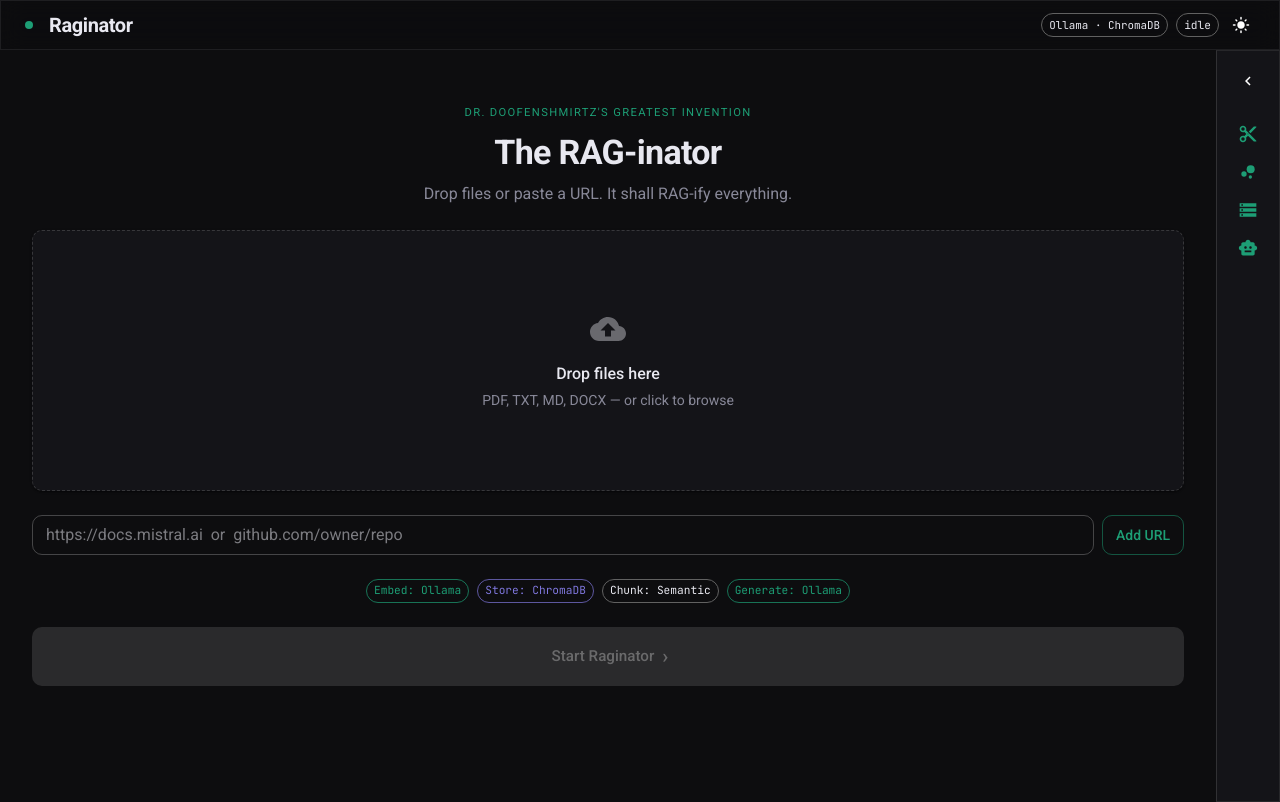
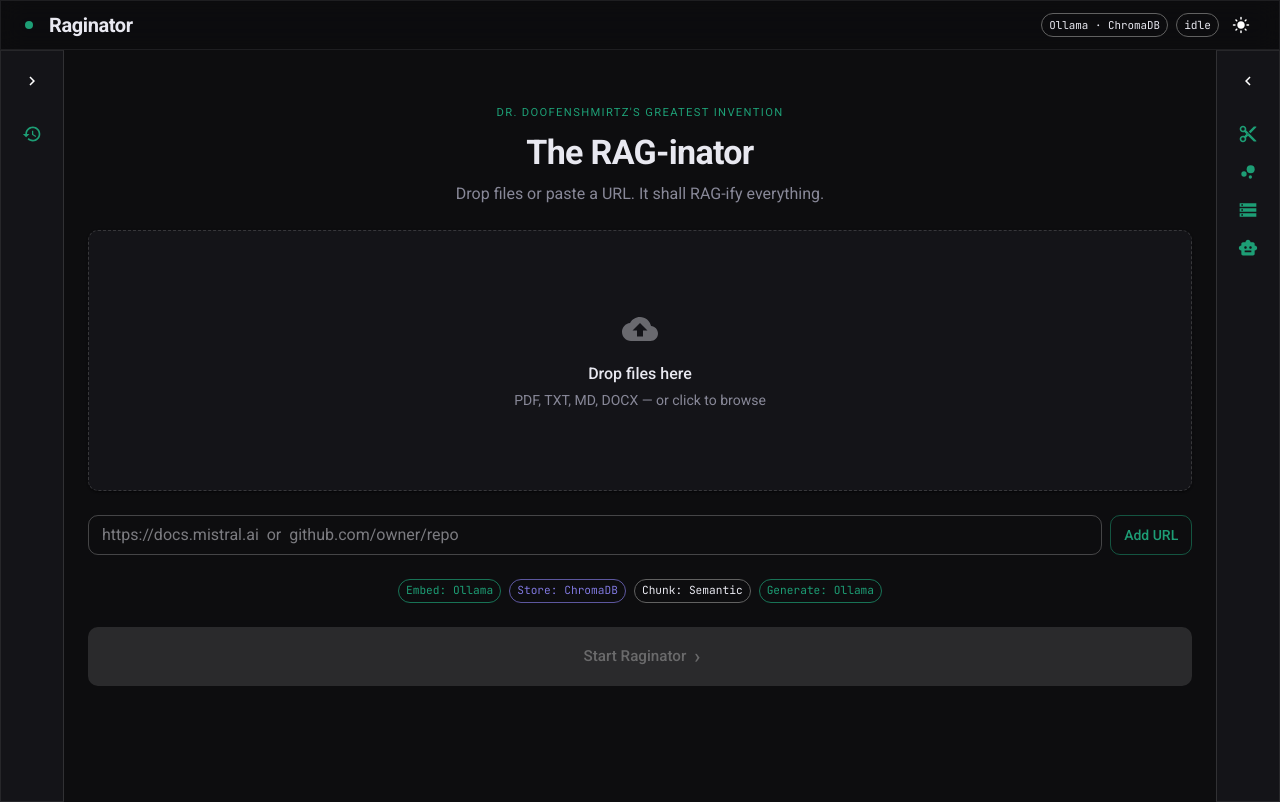
Before and after one commit to hiteshsahu/RAG-Factory, a React (Vite) app in the folder frontend/: page / in a window 1280 px wide. Built offline with nearby package versions, Linux system fonts and the light colour scheme.

Commit message:
Better Setting & Home Drawer

```diff
--- a/frontend/src/App.tsx
+++ b/frontend/src/App.tsx
@@ -7,17 +7,22 @@
 import LightModeIcon from '@mui/icons-material/LightMode'
 import DarkModeIcon from '@mui/icons-material/DarkMode'
 import getTheme from './theme'
-import { DEFAULT_SETTINGS, EMBED_MODELS, type CorpusStats, type PipelineSettings } from './data'
-import { streamPipelineStart } from './apiClient'
+import { DEFAULT_SETTINGS, EMBED_MODELS, type CorpusStats, type Message, type PipelineSettings } from './data'
+import { streamPipelineStart, queryBackend } from './apiClient'
 import { useLocalStorage } from './hooks/useLocalStorage'
 import DropState from './components/DropState'
 import ProcessState from './components/ProcessState'
 import ChatState from './components/ChatState'
 import SettingsDrawer from './components/SettingsDrawer'
+import HistoryDrawer, { type HistoryEntry } from './components/HistoryDrawer'
 
 type AppState = 'drop' | 'process' | 'chat'
 
 interface LogLine { text: string; kind: 'default' | 'success' | 'error' }
+
+interface FullHistoryEntry extends HistoryEntry {
+  messages: Message[]
+}
 
 const sleep = (ms: number) => new Promise(r => setTimeout(r, ms))
 
@@ -44,10 +49,17 @@
   const [corpusName, setCorpusName] = useState('')
   const [settings, setSettings] = useLocalStorage<PipelineSettings>('raginator:settings', DEFAULT_SETTINGS)
   const [settingsOpen, setSettingsOpen] = useState(false)
+  const [messages, setMessages] = useState<Message[]>([])
+  const [history, setHistory] = useLocalStorage<FullHistoryEntry[]>('raginator:chat-history', [])
+  const [historyOpen, setHistoryOpen] = useState(false)
+  const [activeHistoryId, setActiveHistoryId] = useState<number | null>(null)
   const [mode, setMode] = useState<PaletteMode>('dark')
   const theme = useMemo(() => getTheme(mode), [mode])
   const cancelRef = useRef(false)
   const lastRunRef = useRef<{ files: File[]; urls: string[] }>({ files: [], urls: [] })
+  // Resume id numbering above whatever was already persisted, so restored
+  // entries from a previous session can't collide with new ones.
+  const historyIdRef = useRef(history.reduce((max, h) => Math.max(max, h.id), 0))
 
   const addLog = useCallback((text: string, kind: LogLine['kind'] = 'default') => {
     setLogs(l => [...l, { text, kind }])
@@ -137,7 +149,44 @@
     setStageStats({})
     setCorpusStats(null)
     setSuggestedQuestions([])
+    setMessages([])
+    setActiveHistoryId(null)
   }
+
+  // Lives at the App level (not ChatState) so the history drawer's persistent
+  // icon rail stays meaningful across all three app states, not just chat.
+  const sendMessage = useCallback(async (text: string) => {
+    const userMsg: Message = { role: 'user', text }
+    setMessages(m => [...m, userMsg])
+    setActiveHistoryId(null)
+
+    let botMsg: Message
+    try {
+      const result = await queryBackend(text)
+      botMsg = {
+        role: 'bot', text: result.answer, sources: result.sources,
+        ms: result.ms, tokens: result.tokens, cost: result.cost,
+      }
+    } catch (err) {
+      botMsg = { role: 'bot', text: `⚠️ ${err instanceof Error ? err.message : String(err)}` }
+    }
+
+    setMessages(m => [...m, botMsg])
+    const id = ++historyIdRef.current
+    setHistory(h => [{ id, query: text, time: Date.now(), messages: [userMsg, botMsg] }, ...h])
+    setActiveHistoryId(id)
+  }, [setHistory])
+
+  const restoreHistoryEntry = useCallback((entry: HistoryEntry) => {
+    const full = history.find(h => h.id === entry.id)
+    if (!full) return
+    setMessages(full.messages)
+    setActiveHistoryId(full.id)
+    setHistoryOpen(false)
+    // History is global (visible from drop/process too) but a restored
+    // conversation only makes sense in the chat view -- jump there.
+    setAppState('chat')
+  }, [history])
 
   const statusLabel = appState === 'process'
     ? (failedStage !== null ? 'failed' : 'processing')
@@ -152,7 +201,14 @@
         <AppBar position="sticky" elevation={0} color="transparent">
           <Toolbar variant="dense" sx={{ gap: 1 }}>
             <Box sx={{ width: 8, height: 8, borderRadius: '50%', bgcolor: 'primary.main', mr: 1 }} />
-            <Typography variant="h6" sx={{ flexGrow: 1, fontWeight: 600, letterSpacing: '-0.02em' }}>
+            <Typography
+              variant="h6"
+              onClick={handleReset}
+              sx={{
+                flexGrow: 1, fontWeight: 600, letterSpacing: '-0.02em', cursor: 'pointer',
+                userSelect: 'none', '&:hover': { opacity: 0.8 },
+              }}
+            >
               Raginator
             </Typography>
             <Chip
@@ -179,6 +235,15 @@
         </AppBar>
 
         <Box sx={{ display: 'flex', minHeight: 'calc(100vh - 48px)' }}>
+          <HistoryDrawer
+            open={historyOpen}
+            entries={history}
+            activeId={activeHistoryId}
+            onSelect={restoreHistoryEntry}
+            onClose={() => setHistoryOpen(false)}
+            onOpen={() => setHistoryOpen(true)}
+          />
+
           <Box sx={{ flex: 1, minWidth: 0 }}>
             {appState === 'drop' && (
               <DropState onStart={runPipeline} settings={settings} onOpenSettings={() => setSettingsOpen(true)} />
@@ -201,6 +266,10 @@
                 corpusName={corpusName}
                 stats={corpusStats ?? FALLBACK_CORPUS_STATS}
                 suggestedQuestions={suggestedQuestions}
+                messages={messages}
+                historyOpen={historyOpen}
+                onToggleHistory={() => setHistoryOpen(o => !o)}
+                onSend={sendMessage}
                 onReset={handleReset}
               />
             )}
--- a/frontend/src/components/ChatState.tsx
+++ b/frontend/src/components/ChatState.tsx
@@ -10,28 +10,16 @@
 import CheckIcon from '@mui/icons-material/Check'
 import CloseIcon from '@mui/icons-material/Close'
 import HistoryIcon from '@mui/icons-material/History'
-import { DEMO_QA, formatBytes, type CorpusStats, type SourceChunk } from '../data'
-import HistoryDrawer, { type HistoryEntry } from './HistoryDrawer'
-import { useLocalStorage } from '../hooks/useLocalStorage'
-import { queryBackend } from '../apiClient'
-
-interface Message {
-  role: 'user' | 'bot'
-  text: string
-  sources?: SourceChunk[]
-  ms?: number
-  tokens?: number
-  cost?: string
-}
-
-interface FullHistoryEntry extends HistoryEntry {
-  messages: Message[]
-}
+import { DEMO_QA, formatBytes, type CorpusStats, type Message, type SourceChunk } from '../data'
 
 interface Props {
   corpusName: string
   stats: CorpusStats
   suggestedQuestions: string[]
+  messages: Message[]
+  historyOpen: boolean
+  onToggleHistory: () => void
+  onSend: (text: string) => Promise<void>
   onReset: () => void
 }
 
@@ -45,21 +33,16 @@
 
 const IS_MAC = typeof navigator !== 'undefined' && /Mac|iPhone|iPad/.test(navigator.platform)
 
-export default function ChatState({ corpusName, stats, suggestedQuestions, onReset }: Props) {
-  const [messages, setMessages] = useState<Message[]>([])
+export default function ChatState({
+  corpusName, stats, suggestedQuestions, messages, historyOpen, onToggleHistory, onSend, onReset,
+}: Props) {
   const [query, setQuery]       = useState('')
   const [thinking, setThinking] = useState(false)
   const [copiedIndex, setCopiedIndex] = useState<number | null>(null)
   const [previewSource, setPreviewSource] = useState<SourceChunk | null>(null)
   const [inputFocused, setInputFocused] = useState(false)
-  const [history, setHistory] = useLocalStorage<FullHistoryEntry[]>('raginator:chat-history', [])
-  const [historyOpen, setHistoryOpen] = useState(false)
-  const [activeHistoryId, setActiveHistoryId] = useState<number | null>(null)
   const chatRef = useRef<HTMLDivElement>(null)
   const queryInputRef = useRef<HTMLInputElement>(null)
-  // Resume id numbering above whatever was already persisted, so restored
-  // entries from a previous session can't collide with new ones.
-  const historyIdRef = useRef(history.reduce((max, h) => Math.max(max, h.id), 0))
 
   const copyMessage = (text: string, index: number) => {
     navigator.clipboard.writeText(text)
@@ -87,36 +70,9 @@
     const text = (q ?? query).trim()
     if (!text || thinking) return
     setQuery('')
-    const userMsg: Message = { role: 'user', text }
-    setMessages(m => [...m, userMsg])
-    setActiveHistoryId(null)
     setThinking(true)
-
-    let botMsg: Message
-    try {
-      const result = await queryBackend(text)
-      botMsg = {
-        role: 'bot', text: result.answer, sources: result.sources,
-        ms: result.ms, tokens: result.tokens, cost: result.cost,
-      }
-    } catch (err) {
-      botMsg = { role: 'bot', text: `⚠️ ${err instanceof Error ? err.message : String(err)}` }
-    }
-
+    await onSend(text)
     setThinking(false)
-    setMessages(m => [...m, botMsg])
-
-    const id = ++historyIdRef.current
-    setHistory(h => [{ id, query: text, time: Date.now(), messages: [userMsg, botMsg] }, ...h])
-    setActiveHistoryId(id)
-  }
-
-  const restoreEntry = (entry: HistoryEntry) => {
-    const full = history.find(h => h.id === entry.id)
-    if (!full) return
-    setMessages(full.messages)
-    setActiveHistoryId(full.id)
-    setHistoryOpen(false)
   }
 
   // Real, corpus-derived suggestions from the pipeline's "complete" event
@@ -125,22 +81,12 @@
   const questionChips = hasRealSuggestions ? suggestedQuestions : DEMO_QA.map(qa => qa.q)
 
   return (
-    <Box sx={{ display: 'flex', height: 'calc(100vh - 48px)' }}>
-
-      <HistoryDrawer
-        open={historyOpen}
-        entries={history}
-        activeId={activeHistoryId}
-        onSelect={restoreEntry}
-        onClose={() => setHistoryOpen(false)}
-      />
-
-      <Box sx={{ flex: 1, minWidth: 0, display: 'flex', flexDirection: 'column', p: 2 }}>
+      <Box sx={{ height: '100%', display: 'flex', flexDirection: 'column', p: 2 }}>
 
       {/* Corpus bar */}
       <Box sx={{ px: 2, py: 0.75, borderBottom: '0.5px solid rgba(255,255,255,0.08)', bgcolor: 'background.paper', display: 'flex', alignItems: 'center', gap: 1, flexWrap: 'wrap' }}>
         <Tooltip title={historyOpen ? 'Hide history' : 'Show history'}>
-          <IconButton size="small" onClick={() => setHistoryOpen(o => !o)} color={historyOpen ? 'primary' : 'default'}>
+          <IconButton size="small" onClick={onToggleHistory} color={historyOpen ? 'primary' : 'default'}>
             <HistoryIcon sx={{ fontSize: 18 }} />
           </IconButton>
         </Tooltip>
@@ -350,7 +296,5 @@
       </Dialog>
 
       </Box>
-
-    </Box>
   )
 }
--- a/frontend/src/components/HistoryDrawer.tsx
+++ b/frontend/src/components/HistoryDrawer.tsx
@@ -1,10 +1,13 @@
 import React from 'react'
 import {
-  Box, Drawer, IconButton, List, ListItemButton, ListItemText,
-  Stack, Typography,
+  Badge, Box, Drawer, IconButton, List, ListItemButton, ListItemText,
+  Stack, Tooltip, Typography,
 } from '@mui/material'
-import CloseIcon from '@mui/icons-material/Close'
+import ChevronLeftIcon from '@mui/icons-material/ChevronLeft'
+import ChevronRightIcon from '@mui/icons-material/ChevronRight'
+import HistoryIcon from '@mui/icons-material/History'
 import ManageSearchIcon from '@mui/icons-material/ManageSearch'
+import type { Theme } from '@mui/material'
 
 export interface HistoryEntry {
   id:    number
@@ -18,6 +21,7 @@
   activeId: number | null
   onSelect: (entry: HistoryEntry) => void
   onClose: () => void
+  onOpen: () => void
 }
 
 const relativeTime = (ts: number) => {
@@ -30,31 +34,49 @@
   return `${hours}h ago`
 }
 
-const DRAWER_WIDTH = 300
+const MINI_WIDTH = 64
+const FULL_WIDTH = 300
 
-export default function HistoryDrawer({ open, entries, activeId, onSelect, onClose }: Props) {
+// Mini variant persistent drawer, mirroring SettingsDrawer on the other
+// side: collapsed state stays mounted as a narrow icon rail (with an entry
+// count badge) instead of disappearing entirely; expanding reveals the list.
+export default function HistoryDrawer({ open, entries, activeId, onSelect, onClose, onOpen }: Props) {
+  const width = open ? FULL_WIDTH : MINI_WIDTH
+  const widthTransition = (theme: Theme) =>
+    theme.transitions.create('width', { duration: theme.transitions.duration.shorter })
+
   return (
     <Drawer
       variant="persistent"
       anchor="left"
-      open={open}
-      onClose={onClose}
+      open
       sx={{
-        width: open ? DRAWER_WIDTH : 0,
+        width,
         flexShrink: 0,
         overflowX: 'hidden',
-        transition: theme => theme.transitions.create('width', { duration: theme.transitions.duration.shorter }),
-        '& .MuiDrawer-paper': { width: DRAWER_WIDTH, boxSizing: 'border-box', position: 'relative' },
+        transition: widthTransition,
+        '& .MuiDrawer-paper': {
+          width, boxSizing: 'border-box', position: 'relative', overflowX: 'hidden',
+          transition: widthTransition,
+        },
       }}
     >
-      <Box sx={{ width: DRAWER_WIDTH, p: 2.5 }}>
-        <Stack direction="row" justifyContent="space-between" alignItems="center" mb={2}>
-          <Typography variant="h6" fontWeight={600}>History</Typography>
-          <IconButton size="small" onClick={onClose} aria-label="Close history">
-            <CloseIcon sx={{ fontSize: 18 }} />
+      <Box sx={{ height: '100%', display: 'flex', flexDirection: 'column' }}>
+        <Stack
+          direction="row" alignItems="center"
+          justifyContent={open ? 'space-between' : 'center'}
+          sx={{ px: open ? 2.5 : 1, py: 2 }}
+        >
+          {open && <Typography variant="h6" fontWeight={600}>History</Typography>}
+          <Tooltip title={open ? 'Collapse' : 'Expand history'} placement="right">
+            <IconButton size="small" onClick={open ? onClose : onOpen} aria-label={open ? 'Collapse history' : 'Expand history'}>
+              {open ? <ChevronLeftIcon sx={{ fontSize: 18 }} /> : <ChevronRightIcon sx={{ fontSize: 18 }} />}
             </IconButton>
+          </Tooltip>
         </Stack>
 
+        {open ? (
+          <Box sx={{ px: 2.5, pb: 3, overflowY: 'auto' }}>
             {entries.length === 0 ? (
               <Stack alignItems="center" sx={{ opacity: 0.4, py: 6 }} spacing={1}>
                 <ManageSearchIcon sx={{ fontSize: 32 }} />
@@ -90,6 +112,18 @@
               </List>
             )}
           </Box>
+        ) : (
+          <Stack alignItems="center" sx={{ pt: 1 }}>
+            <Tooltip title={entries.length ? `${entries.length} question${entries.length === 1 ? '' : 's'} in history` : 'No history yet'} placement="right">
+              <IconButton size="small" onClick={onOpen} aria-label="Expand history">
+                <Badge badgeContent={entries.length} color="primary" max={99} sx={{ '& .MuiBadge-badge': { fontSize: '0.6rem', height: 16, minWidth: 16 } }}>
+                  <HistoryIcon sx={{ fontSize: 20, color: 'primary.main' }} />
+                </Badge>
+              </IconButton>
+            </Tooltip>
+          </Stack>
+        )}
+      </Box>
     </Drawer>
   )
 }
--- a/frontend/src/data/index.ts
+++ b/frontend/src/data/index.ts
@@ -23,6 +23,15 @@
   ms:      number
   tokens:  number
   cost:    string
+}
+
+export interface Message {
+  role:    'user' | 'bot'
+  text:    string
+  sources?: SourceChunk[]
+  ms?:      number
+  tokens?:  number
+  cost?:    string
 }
 
 export interface CorpusStats {
```
Lines whose indentation alone changed are shown as unchanged.
